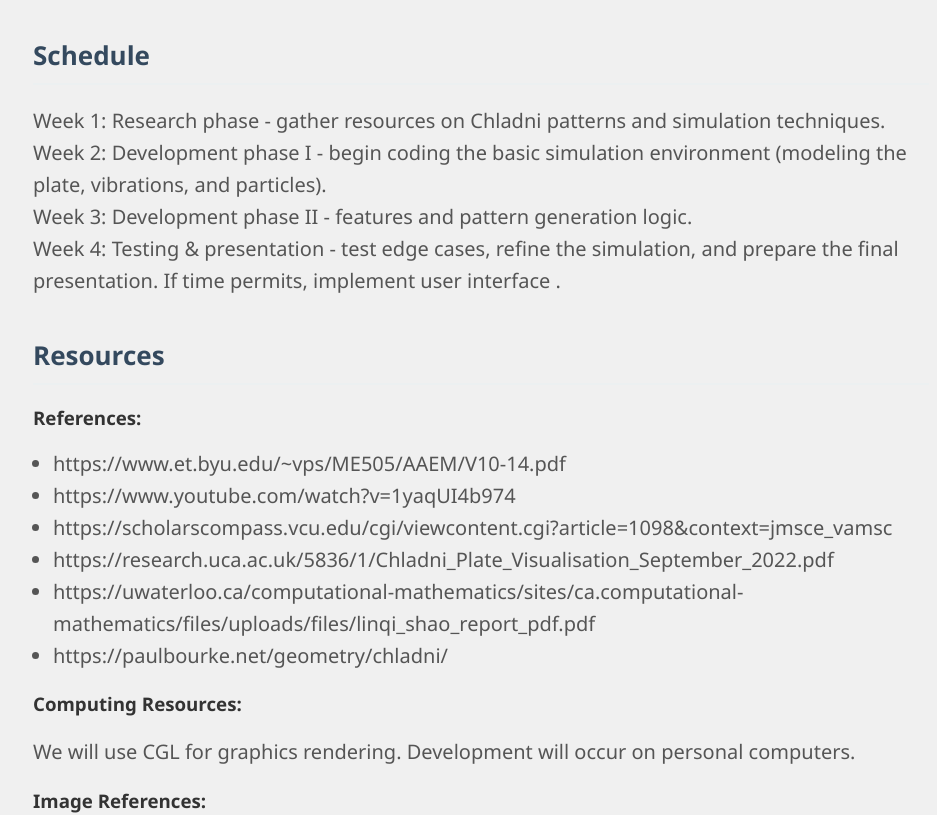
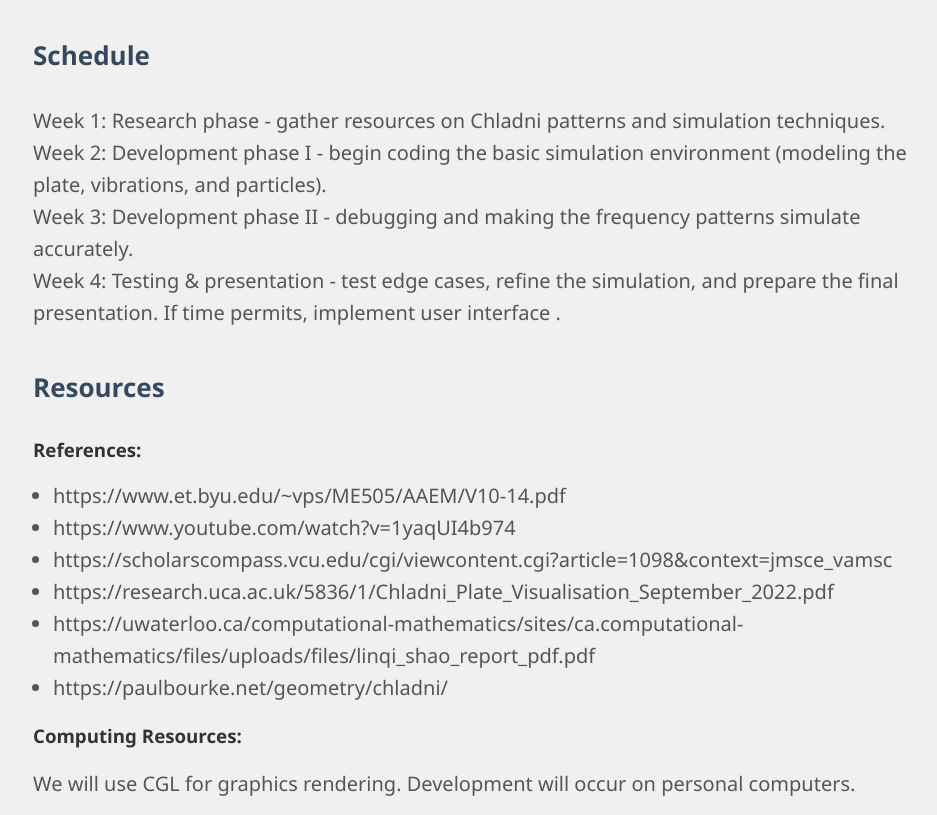
Before and after one commit to ShivanPatel2025/184finalproject, a plain HTML site: page index.html in a window 1280 px wide. Shown: the part 1431-2246 px from the top of the page, without its empty margins (159-1096 px from the left). Drawn offline with Linux system fonts and the light colour scheme.

Commit message:
Update Page

```diff
--- a/index.html
+++ b/index.html
@@ -89,7 +89,7 @@
         <p>
             Week 1: Research phase - gather resources on Chladni patterns and simulation techniques.<br>
             Week 2: Development phase I - begin coding the basic simulation environment (modeling the plate, vibrations, and particles).<br>
-            Week 3: Development phase II -  features and pattern generation logic.<br>
+            Week 3: Development phase II -  debugging and making the frequency patterns simulate accurately.<br>
             Week 4: Testing & presentation - test edge cases, refine the simulation, and prepare the final presentation. If time permits, implement user interface . <br>
         </p>
     </div>
```
